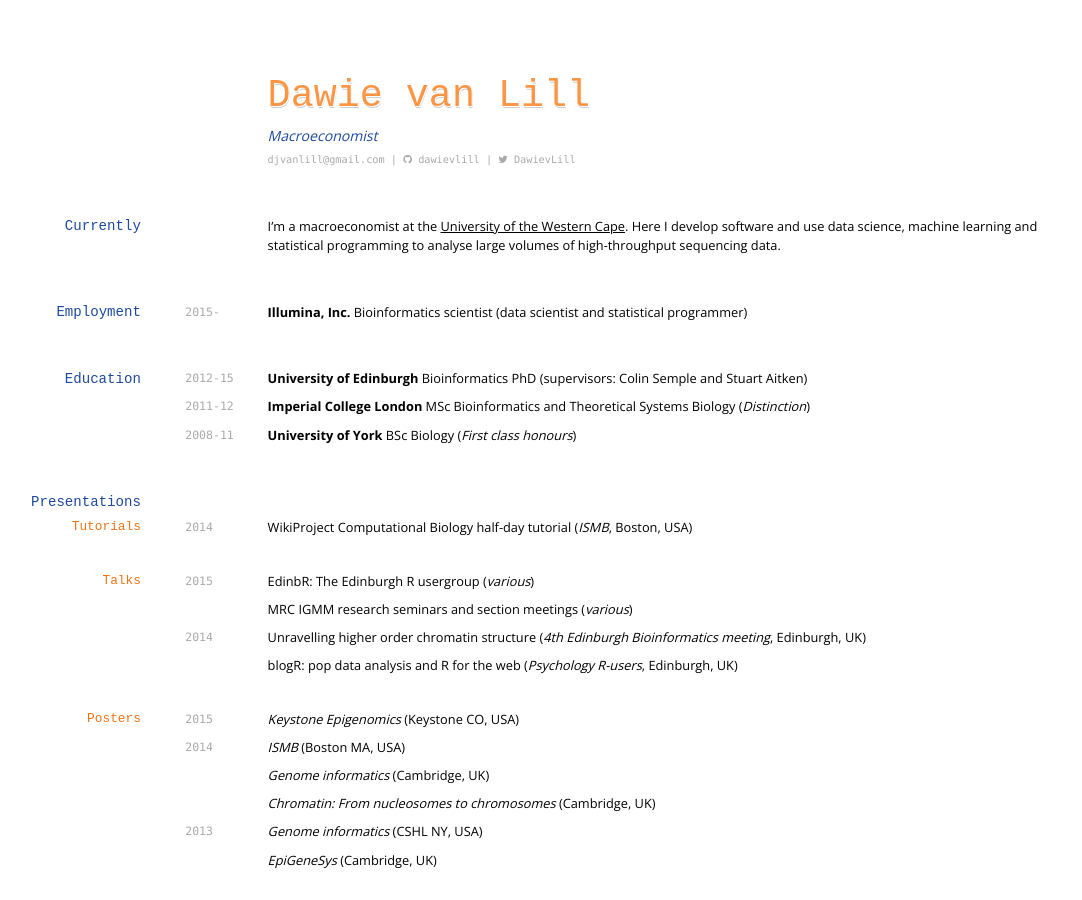
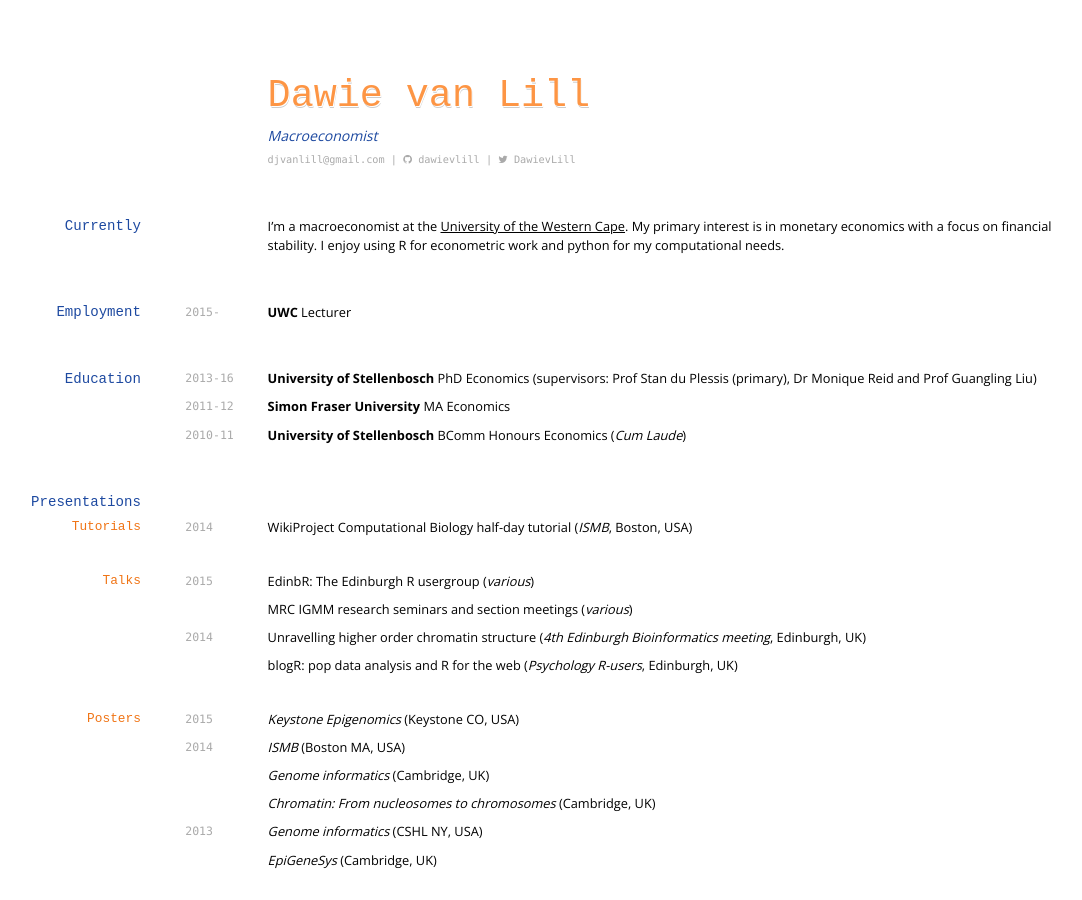
Before and after one commit to DawievLill/cv, a Jekyll site: the page built from index.md, in a window 1280 px wide and 900 px high. Shown: the whole window, without its empty margins (62-1144 px from the left). Built offline with Jekyll 4.4.1, drawn with Linux system fonts in a browser that asks for light colours; nearby versions of some CDN libraries; some web fonts are replaced.

Commit message:
Changed some of the bio info

```diff
--- a/index.md
+++ b/index.md
@@ -16,23 +16,23 @@ Macroeconomist
 
 ## Currently
 
-I'm a macroeconomist at the [University of the Western Cape](http://www.uwc.ac.za/). Here I develop software and use data science, machine learning and statistical programming to analyse large volumes of high-throughput sequencing data.
+I'm a macroeconomist at the [University of the Western Cape](http://www.uwc.ac.za/). My primary interest is in monetary economics with a focus on financial stability. I enjoy using R for econometric work and python for my computational needs.
 
 ## Employment
 
 `2015-`
-__Illumina, Inc.__ Bioinformatics scientist (data scientist and statistical programmer)
+__UWC__ Lecturer
 
 ## Education
 
-`2012-15`
-__University of Edinburgh__ Bioinformatics PhD (supervisors: Colin Semple and Stuart Aitken)
+`2013-16`
+__University of Stellenbosch__ PhD Economics (supervisors: Prof Stan du Plessis (primary), Dr Monique Reid and Prof Guangling Liu)
 
 `2011-12`
-__Imperial College London__ MSc Bioinformatics and Theoretical Systems Biology (_Distinction_)
+__Simon Fraser University__ MA Economics
 
-`2008-11`
-__University of York__ BSc Biology (_First class honours_)
+`2010-11`
+__University of Stellenbosch__ BComm Honours Economics (_Cum Laude_)
 
 ## Presentations
 
```
